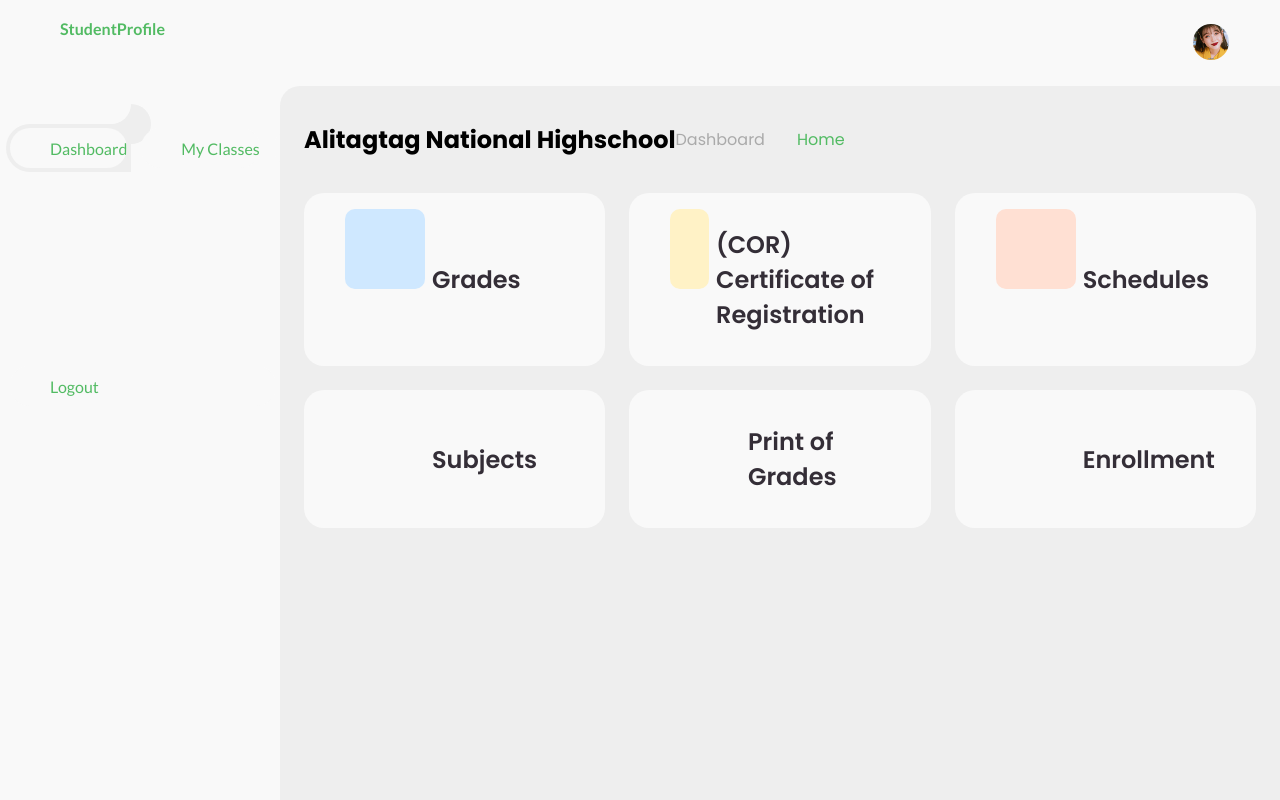
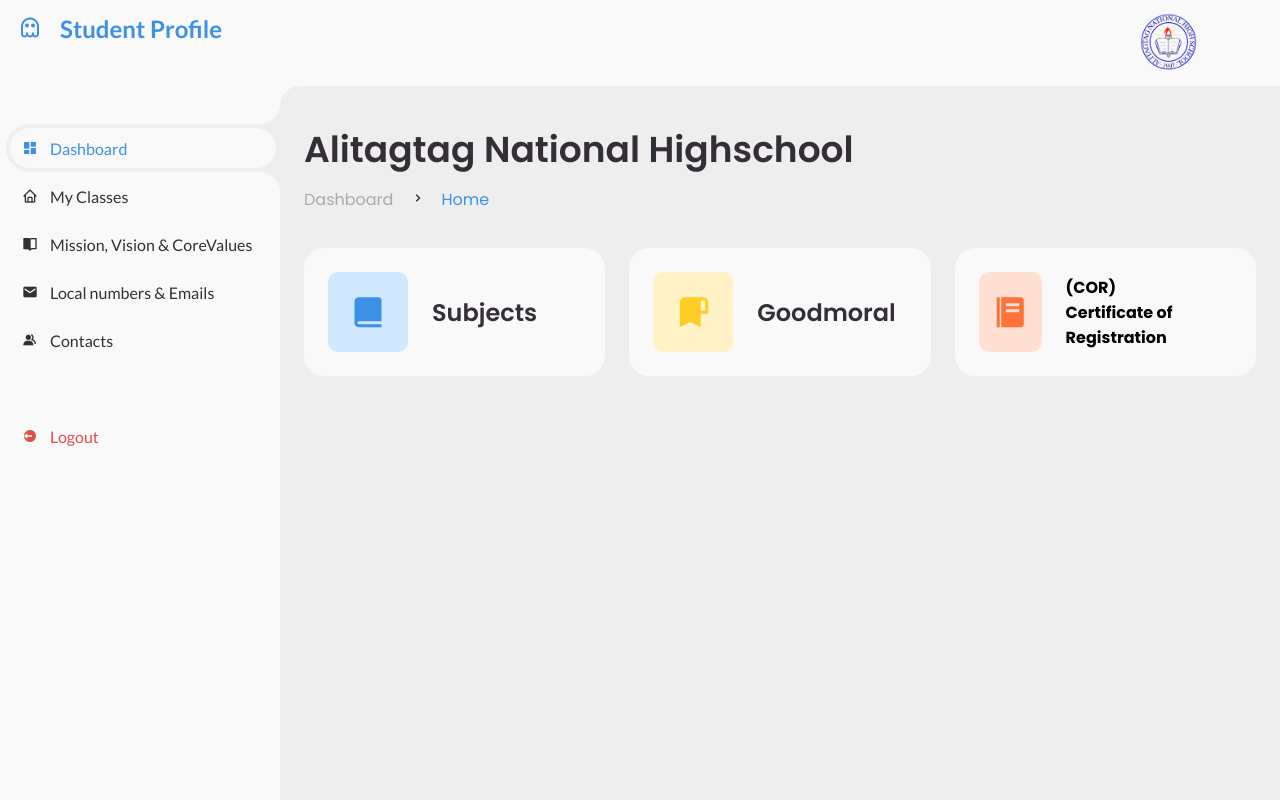
Before and after one commit to bryanjamesreyes26/Capstone2, a PHP site: page /homepage.html in a window 1280 px wide. Run offline with PHP 8.4, Linux system fonts and the light colour scheme.

Commit message:
Add files via upload

```diff
--- a/alitagtag NHS portal/homepage.html
+++ b/alitagtag NHS portal/homepage.html
@@ -6,20 +6,17 @@
     <meta name="viewport" content="width=device-width, initial-scale=1.0">
     <link rel="stylesheet" href="style.css">
 	<script src="script.js"></script>
-	<link href="/dist/main.css" rel="stylesheet">
+	<link href='https://unpkg.com/boxicons@2.0.9/css/boxicons.min.css' rel='stylesheet'>
     <title>homepage</title>
 </head>
 <body>
 
-    <!--header par-->
 
-    <!--end of header par-->
-
-    <!--side bar-->
+	<!-- SIDEBAR -->
 	<section id="sidebar">
 		<a href="#" class="brand">
-			<i class='bx bxs-smile'></i>
-			<span class="text">StudentProfile</span>
+			<i class='bx bx-ghost'></i>
+			<span class="text">Student Profile</span>
 		</a>
 		<ul class="side-menu top">
 			<li class="active">
@@ -30,20 +27,20 @@
 			</li>
 			<li>
 				<a href="#">
-					<i class='bx bxs-shopping-bag-alt' ></i>
+					<i class='bx bx-home'></i>
 					<span class="text">My Classes</span>
 				</a>
 			</li>
 			<li>
 				<a href="#">
-					<i class='bx bxs-doughnut-chart' ></i>
-					<span class="text">Subjects</span>
+					<i class='bx bxs-book-open'></i>
+					<span class="text">Mission, Vision & CoreValues</span>
 				</a>
 			</li>
 			<li>
 				<a href="#">
-					<i class='bx bxs-message-dots' ></i>
-					<span class="text">(COR)</span>
+					<i class='bx bxs-envelope'></i>
+					<span class="text">Local numbers & Emails</span>
 				</a>
 			</li>
 			<li>
@@ -63,7 +60,9 @@
 			</li>
 		</ul>
 	</section>
-    <!---side bar end-->
+	<!-- SIDEBAR -->
+
+
 
 	<!-- CONTENT -->
 	<section id="content">
@@ -71,7 +70,7 @@
 		<nav>
 
 			<a href="#" class="profile">
-				<img src="images/IU.jpg">
+				<img src="images/top.png">
 			</a>
 		</nav>
 		<!-- NAVBAR -->
@@ -80,7 +79,7 @@
 		<main>
 			<div class="head-title">
 				<div class="left">
-					<h2>Alitagtag National Highschool</h2>
+					<h1>Alitagtag National Highschool</h1>
 					<ul class="breadcrumb">
 						<li>
 							<a href="#">Dashboard</a>
@@ -91,49 +90,34 @@
 						</li>
 					</ul>
 				</div>
+
 			</div>
 
 			<ul class="box-info">
 				<li>
-					<i class='bx bxs-calendar-check' ></i>
+					<i class='bx bxs-book-alt'></i>
 					<span class="text">
-						<h3>Grades</h3>
+						<h3>Subjects</h3>
 					</span>
 				</li>
 				<li>
-					<i class='bx bxs-group' ></i>
+					<i class='bx bxs-bookmark-alt'></i>
 					<span class="text">
-						<h3>(COR) Certificate of Registration</h3>
+						<h3>Goodmoral</h3>
 					</span>
 				</li>
 				<li>
-					<i class='bx bxs-dollar-circle' ></i>
+					<i class='bx bxs-food-menu'></i>
 					<span class="text">
-						<h3>Schedules</h3>
-					</span>
-				</li>
-				<li>
-					<i class='bx bxs-dollar-circle' ></i>
-					<span class="text">
-						<h3>Subjects</h3>
-
-					</span>
-				</li>
-				<li>
-					<i class='bx bxs-dollar-circle' ></i>
-					<span class="text">
-						<h3>Print of Grades</h3>
-
-					</span>
-				</li>
-				<li>
-					<i class='bx bxs-dollar-circle' ></i>
-					<span class="text">
-						<h3>Enrollment</h3>
-
+						<h4>(COR)
+							<br>
+							Certificate of Registration
+						</h4>
 					</span>
 				</li>
 			</ul>
 
+
+
 </body>
 </html>
--- a/alitagtag NHS portal/style.css
+++ b/alitagtag NHS portal/style.css
@@ -13,13 +13,12 @@ a {
 li {
 	list-style: none;
 }
-
 :root {
 	--poppins: 'Poppins', sans-serif;
 	--lato: 'Lato', sans-serif;
 
 	--light: #F9F9F9;
-	--blue: #52bb63;
+	--blue: #3C91E6;
 	--light-blue: #CFE8FF;
 	--grey: #eee;
 	--dark-grey: #AAAAAA;
@@ -113,6 +115,17 @@ body {
 	box-shadow: 20px 20px 0 var(--grey);
 	z-index: -1;
 }
+#sidebar .side-menu li.active::after {
+	content: '';
+	position: absolute;
+	width: 40px;
+	height: 40px;
+	border-radius: 50%;
+	bottom: -40px;
+	right: 0;
+	box-shadow: 20px -20px 0 var(--grey);
+	z-index: -1;
+}
 #sidebar .side-menu li a {
 	width: 100%;
 	height: 100%;
@@ -145,96 +158,8 @@ body {
 }
 /* SIDEBAR */
 
-  /*start of login*/
-  .box{
-    background-color: #ccdcf0;
-    display: flex;
-    justify-content: center;
-    align-items: center;
-    min-height: 90vh;
-}
-.top{
-	display: flex;
-	margin-right: 73px;
-	width: 200px;
-	height: 190px;
-}
-.container{
-    width: 350px;
-    display: flex;
-    flex-direction: column;
-    padding: 0 15px 0 15px;
-}
-span{
-    color: #52bb63;
-    font-size: medium;
-    display: flex;
-    justify-content: center;
-    padding: 10px 0 10px 0;
-}
-header{
-    color: #060606;
-    font-size: 30px;
-    display: flex;
-    justify-content: center;
-    padding: 10px 0 10px 0;
-}
-.input-field{
-    display: flex;
-    flex-direction: column;
-}
-.input-field .input{
-    height: 45px;
-    width: 87%;
-    border: 454A48;
-	margin-left: 25px;
-    outline: 454A48;
-    border-radius: 30px;
-    color: #000000;
-    padding: 0 0 0 42px;
-    background: rgba(255,255,255,0.1);
-}
-i{
-    position: relative;
-    top: -31px;
-    left: 17px;
-    color: #7ba7b8;
-}
-::-webkit-input-placeholder{
-    color: #000000;
-}
-.submit{
-    border: none;
-    border-radius: 30px;
-    font-size: 15px;
-    height: 45px;
-    outline: none;
-    width: 100%;
-    background: #52bb63;
-    cursor: pointer;
-    transition: .3s;
-}
-.submit:hover{
-    box-shadow: 1px 5px 7px 1px rgba(0, 0, 0, 0.2);
-}
-.bottom{
-    display: flex;
-    flex-direction: row;
-    justify-content: space-between;
-    font-size: small;
-    color: #060606;
-    margin-top: 10px;
-}
-.left{
-    display: flex;
-}
-label a{
-    color: #7ba7b8;
-    text-decoration: none;
-}
- /*end of login*/
 
- /* CONTENT */
+/* CONTENT */
 #content {
 	position: relative;
 	width: calc(100% - 280px);
@@ -280,14 +203,36 @@ label a{
 	cursor: pointer;
 	color: var(--dark);
 }
+#content nav .nav-link {
+	font-size: 16px;
+	transition: .3s ease;
+}
+#content nav .nav-link:hover {
+	color: var(--blue);
+}
+#content nav form {
+	max-width: 400px;
+	width: 100%;
+	margin-right: auto;
+}
 
 #content nav .profile img {
-	width: 36px;
-	height: 36px;
-	margin: 870px;
+	width: 57px;
+	height: 57px;
+	margin-left: 817px;
 	object-fit: cover;
 	border-radius: 50%;
 }
+#content nav .switch-mode {
+	display: block;
+	min-width: 50px;
+	height: 25px;
+	border-radius: 25px;
+	background: var(--grey);
+	cursor: pointer;
+	position: relative;
+}
+
 /* NAVBAR */
 
 
```
Also changed, not shown: other parts of alitagtag NHS portal/style.css (+117 -2 lines), alitagtag NHS portal/login.html (deleted, +0 -41 lines), alitagtag NHS portal/connect.php (added).
